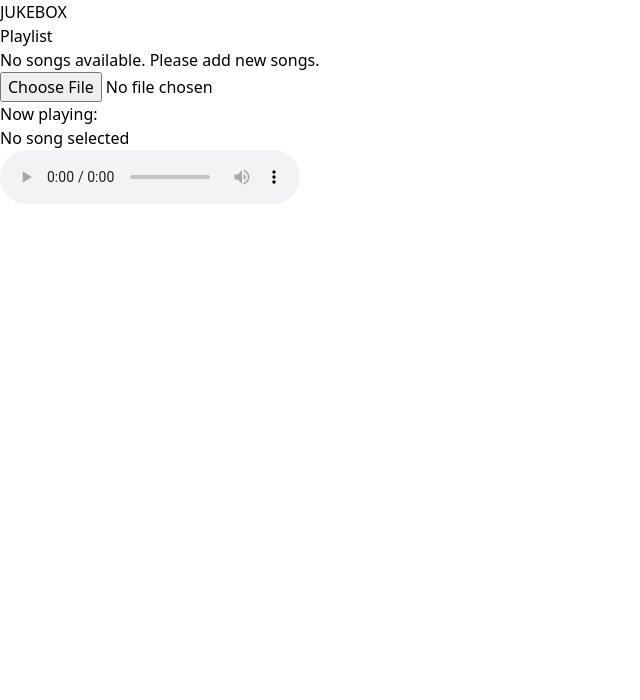
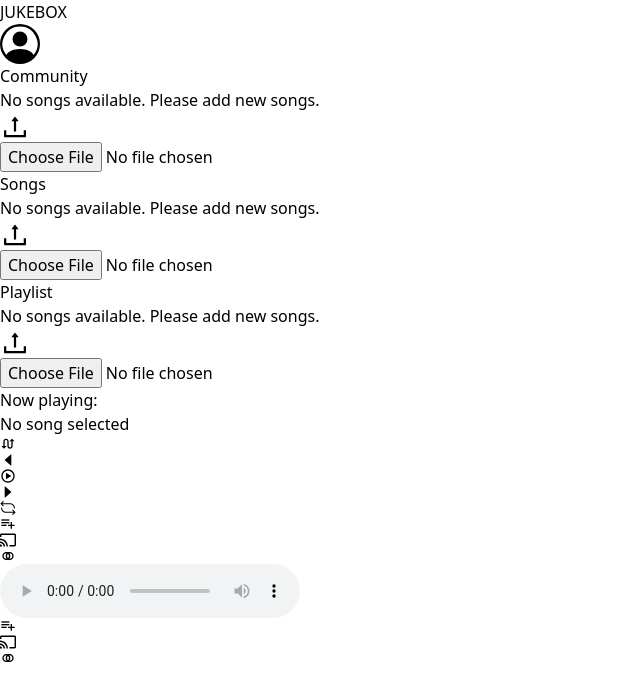
Before and after one commit to Rishabh775/Loop, a React (Vite) app: page / in a window 1280 px wide. Shown: the top 700 px of the page, without its empty margins (0-640 px from the left). Built offline with nearby package versions, Linux system fonts and the light colour scheme.

Commit message:
Updated Ui

```diff
--- a/src/App.css
+++ b/src/App.css
@@ -0,0 +1,10 @@
+::-webkit-scrollbar {
+  width: 4px;
+}
+::-webkit-scrollbar-thumb {
+  background: violet;
+  border-radius: 20px;
+}
+::-webkit-scrollbar-track {
+  width: 8px;
+}
--- a/src/App.tsx
+++ b/src/App.tsx
@@ -1,5 +1,16 @@
+import { BsPersonCircle } from "react-icons/bs";
+import { CgCommunity } from "react-icons/cg";
+import { SiChromecast } from "react-icons/si";
+import { CgPlayListAdd } from "react-icons/cg";
+import { MdOutlineSwapCalls } from "react-icons/md";
+import { RxLoop } from "react-icons/rx";
+import { BiPlayCircle } from "react-icons/bi";
+import { BsFillPlayFill } from "react-icons/bs";
+import { AiFillCaretLeft, AiFillCaretRight } from "react-icons/ai";
+import { AiOutlineUpload } from "react-icons/ai";
 import useAudio from "./hooks/useAudio";
 import { FaTrash } from "react-icons/fa";
+import "./App.css";
 
 function App() {
   const {
@@ -14,33 +25,36 @@ function App() {
 
   return (
     <>
-      <div className="text-center bg-black font-bold text-3xl sm:text-7xl py-8 sm:p-8">
-        <h1 className="text-white">JUKEBOX</h1>
+      <div className=" bg-black flex text-white justify-between px-6 py-8 sm:p-8">
+        <h1 className=" font-bold text-3xl sm:text-4xl">JUKEBOX</h1>
+        <div>
+          <BsPersonCircle size={40} />
         </div>
-      <div className="flex lg:flex-row lg:items-stretch items-center justify-center rounded-lg mt-40 mb-48 sm:flex-col max-sm:flex-col">
-        <div className="flex items-center justify-center max-lg:w-2/3 w-2/6 lg:mr-20 sm:m-0">
+      </div>
+      <div className="flex lg:flex-row lg:items-stretch items-center justify-between rounded-lg sm:flex-col max-sm:flex-col gap-4">
+        <div className="sm:flex items-center justify-center w-[20%] hidden sm:m-0">
           <div className="flex flex-col items-center w-full h-full space-y-8 bg-gray-100 p-8">
-            <h2 className="text-4xl font-bold">Playlist</h2>
-            <div className="w-full">
+            <h2 className="text-4xl font-bold">Community</h2>
+            <div className="w-full flex flex-col hide-scroll px-2 gap-2 max-h-[200px] scroll-m-0 overflow-y-scroll overflow-x-hidden">
               {playlist.map((track, index) => (
                 <div
-                  className="flex  items-center gap-2 font-semibold cursor-pointer "
+                  className="flex items-center gap-2 font-semibold cursor-pointer "
                   key={index}
                 >
                   <label
                     onClick={(e) => handlePlayPause(e, track.lastModified)}
-                    className={`border-y-2 w-full ${
+                    className={`border-2 text-ellipsis text-nowrap relative flex justify-between w-full ${
                       track.isPlaying ? "text-gray-400" : "text-lg"
-                    } border-gray-400 rounded-lg p-2 hover:bg-slate-100 hover:translate-x-1  hover:scale-105`}
+                    } border-gray-400 rounded-lg p-2 hover:bg-slate-100 duration-300 hover:translate-x-1  hover:scale-[1.009]`}
                   >
                     {track.name}
-                  </label>
                     <button
                       onClick={() => handleDelete(track.lastModified)}
-                    className="scale-125  hover:scale-150"
+                      className=" hover:text-red-500 absolute top-0 right-0 bg-slate-100 p-3 hover:scale-105"
                     >
                       <FaTrash />
                     </button>
+                  </label>
                 </div>
               ))}
               {playlist.length === 0 && (
@@ -49,38 +63,152 @@ function App() {
                 </p>
               )}
             </div>
-            <form className="flex flex-col w-full space-y-5">
+            <form className="flex border-2 rounded-lg px-2 items-center w-full">
+              <AiOutlineUpload size={30} />
               <input
                 type="file"
                 name="audio"
                 onChange={handleUpload}
                 accept="audio/*"
-                className="w-full p-4 border border-gray-300 rounded-md focus:outline-none focus:ring-2 focus:ring-blue-500"
+                className="w-full p-4 border-gray-300 rounded-md focus:outline-none focus:ring-2 focus:ring-blue-500"
               />
             </form>
           </div>
         </div>
-        <div className="flex max-lg:mt-40 max-lg:w-2/3 w-2/6">
-          <div className="bg-black flex-col items-center justify-center text-white w-full h-full space-y-6 p-6">
-            <h2 className="text-3xl text-center">Now playing:</h2>
-            <p className="text-center w-full text-xl">
+        <div className="flex items-center pt-10 pb-20 justify-center max-lg:w-1/3 w-2/6 sm:m-0">
+          <div className="flex flex-col items-center w-full h-full space-y-8 bg-gray-100 p-8">
+            <h2 className="text-4xl font-bold">Songs</h2>
+            <div className="w-full flex flex-col hide-scroll px-2 gap-2 max-h-[200px] scroll-m-0 overflow-y-scroll overflow-x-hidden">
+              {playlist.map((track, index) => (
+                <div
+                  className="flex items-center gap-2 font-semibold cursor-pointer "
+                  key={index}
+                >
+                  <label
+                    onClick={(e) => handlePlayPause(e, track.lastModified)}
+                    className={`border-2 text-ellipsis text-nowrap relative flex justify-between w-full ${
+                      track.isPlaying ? "text-gray-400" : "text-lg"
+                    } border-gray-400 rounded-lg p-2 hover:bg-slate-100 duration-300 hover:translate-x-1  hover:scale-[1.009]`}
+                  >
+                    {track.name}
+                    <button
+                      onClick={() => handleDelete(track.lastModified)}
+                      className=" hover:text-red-500 absolute top-0 right-0 bg-slate-100 p-3 hover:scale-105"
+                    >
+                      <FaTrash />
+                    </button>
+                  </label>
+                </div>
+              ))}
+              {playlist.length === 0 && (
+                <p className="font-bold text-center text-lg">
+                  No songs available. Please add new songs.
+                </p>
+              )}
+            </div>
+            <form className="flex border-2 rounded-lg px-2 items-center w-full">
+              <AiOutlineUpload size={30} />
+              <input
+                type="file"
+                name="audio"
+                onChange={handleUpload}
+                accept="audio/*"
+                className="w-full p-4 border-gray-300 rounded-md focus:outline-none focus:ring-2 focus:ring-blue-500"
+              />
+            </form>
+          </div>
+        </div>
+        <div className="sm:flex items-center justify-center w-[20%] hidden sm:m-0">
+          <div className="flex flex-col items-center w-full h-full space-y-8 bg-gray-100 p-8">
+            <h2 className="text-4xl font-bold">Playlist</h2>
+            <div className="w-full flex flex-col hide-scroll px-2 gap-2 max-h-[200px] scroll-m-0 overflow-y-scroll overflow-x-hidden">
+              {playlist.map((track, index) => (
+                <div
+                  className="flex items-center gap-2 font-semibold cursor-pointer "
+                  key={index}
+                >
+                  <label
+                    onClick={(e) => handlePlayPause(e, track.lastModified)}
+                    className={`border-2 text-ellipsis text-nowrap relative flex justify-between w-full ${
+                      track.isPlaying ? "text-gray-400" : "text-lg"
+                    } border-gray-400 rounded-lg p-2 hover:bg-slate-100 duration-300 hover:translate-x-1  hover:scale-[1.009]`}
+                  >
+                    {track.name}
+                    <button
+                      onClick={() => handleDelete(track.lastModified)}
+                      className=" hover:text-red-500 absolute top-0 right-0 bg-slate-100 p-3 hover:scale-105"
+                    >
+                      <FaTrash />
+                    </button>
+                  </label>
+                </div>
+              ))}
+              {playlist.length === 0 && (
+                <p className="font-bold text-center text-lg">
+                  No songs available. Please add new songs.
+                </p>
+              )}
+            </div>
+            <form className="flex border-2 rounded-lg px-2 items-center w-full">
+              <AiOutlineUpload size={30} />
+              <input
+                type="file"
+                name="audio"
+                onChange={handleUpload}
+                accept="audio/*"
+                className="w-full p-4 border-gray-300 rounded-md focus:outline-none focus:ring-2 focus:ring-blue-500"
+              />
+            </form>
+          </div>
+        </div>
+        <div className="flex fixed bottom-0 w-full">
+          <div className="bg-black flex-col items-center justify-center text-white w-full h-full p-4">
+            <div className="flex gap-4 items-center sm:flex-row flex-col justify-between pb-2">
+              <div className="flex sm:flex-col flex-row gap-4">
+                <h2 className="sm:text-3xl text-2xl flex items-center">
+                  Now playing:
+                </h2>
+                <p className="text-center text-xl">
                   {playlist[currentTrackIndex]?.name
                     ? playlist[currentTrackIndex].name
                     : "No song selected"}
                 </p>
+              </div>
+              <div>
+                <div className="flex items-center gap-6 py-2">
+                  <MdOutlineSwapCalls className="sm:text-3xl text-2xl" />
+                  <AiFillCaretLeft className="sm:text-5xl text-4xl" />
+                  <BiPlayCircle className="sm:text-5xl text-4xl" />
+                  <AiFillCaretRight className="sm:text-5xl text-4xl" />
+                  <RxLoop className="sm:text-2xl text-2xl" />
+                </div>
+              </div>
+              <div className="sm:flex items-center gap-6 hidden">
+                <CgPlayListAdd className="text-4xl " />
+                <SiChromecast className="text-3xl" />
+                <CgCommunity className="text-5xl " />
+              </div>
+            </div>
             {/* <button
               onClick={() => audioRef.current?.play()}
               className="text-white bg-blue-500 px-4 py-2 rounded-md"
             >
               Play
             </button> */}
+            <div className="flex items-center gap-2">
               <audio
-              className="w-full h-20 sm:h-40"
+                className=" sm:w-[70%] max-w-2xl mx-auto"
                 ref={audioRef}
                 src={playlist[currentTrackIndex]?.links}
                 onEnded={handleTrackEnd}
                 controls
               ></audio>
+              <div className="sm:hidden items-center gap-6 flex">
+                <CgPlayListAdd className="text-3xl" />
+                <SiChromecast className="text-2xl" />
+                <CgCommunity className="text-3xl" />
+              </div>
+            </div>
           </div>
         </div>
       </div>
```
Lines whose indentation alone changed are shown as unchanged.
